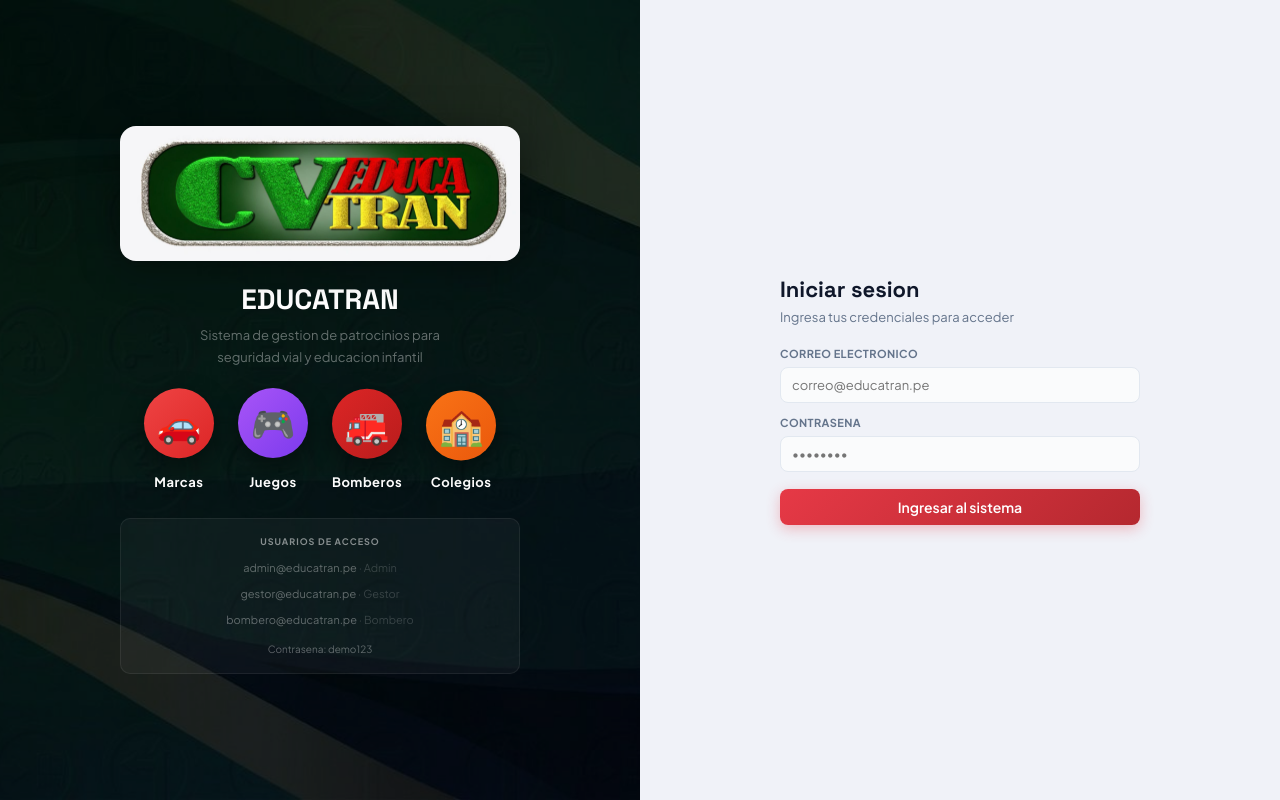
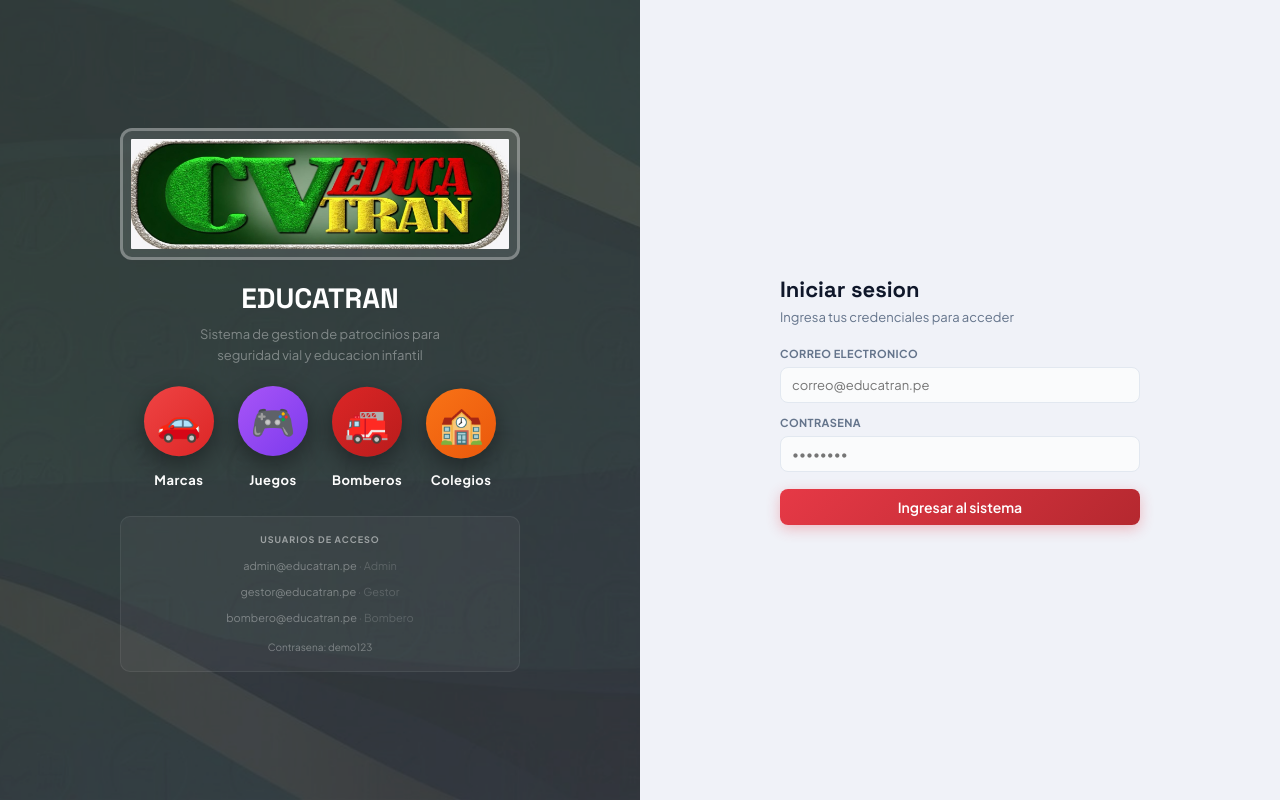
Before and after one commit to danielteoupc/educatran, a React (Vite) app: page / in a window 1280 px wide. Built offline with nearby package versions, Linux system fonts and the light colour scheme; the HTML template or start-up script is replaced by a standard one.

Commit message:
fondo login FONDO3, logo con borde elegante

```diff
--- a/src/App.jsx
+++ b/src/App.jsx
@@ -183,7 +183,7 @@ textarea{resize:vertical;min-height:72px}
 /* LOGIN */
 .lw{display:grid;grid-template-columns:1fr 1fr;min-height:100vh}
 .ll{background:url('/fondo3.jpg') center center / cover no-repeat;display:flex;flex-direction:column;align-items:center;justify-content:center;padding:60px;position:relative;overflow:hidden}
-.ll::before{content:'';position:absolute;inset:0;background:rgba(0,0,0,0.55);z-index:0}
+.ll::before{content:'';position:absolute;inset:0;background:rgba(0,0,0,0.45);z-index:0}
 .ll > *{position:relative;z-index:1}
 .lr{background:var(--bg);display:flex;align-items:center;justify-content:center;padding:60px}
 .lform{width:100%;max-width:360px}
@@ -861,10 +861,10 @@ function Login({ onLogin }) {
 
   return (
     <div className="lw">
-      <div className="ll">
+      <div className="ll" style={{ backgroundImage: 'url(/img/FONDO3.jpg)', backgroundSize: 'cover', backgroundPosition: 'center', backgroundRepeat: 'no-repeat' }}>
         <div style={{ position:'relative', zIndex:1, textAlign:'center' }}>
           <img
-            src="/logo.jpg"
+            src="/img/logo.jpg"
             alt="EDUCATRAN"
             style={{
               width: 400,
@@ -872,8 +872,11 @@ function Login({ onLogin }) {
               objectFit: 'contain',
               margin: '0 auto 20px',
               display: 'block',
-              filter: 'drop-shadow(0 4px 20px rgba(0,0,0,0.4))',
-              borderRadius: 16
+              border: '3px solid rgba(255,255,255,0.3)',
+              borderRadius: '12px',
+              padding: '8px',
+              background: 'rgba(255,255,255,0.1)',
+              backdropFilter: 'blur(4px)'
             }}
           />
           <h1 className="l-h">EDUCATRAN</h1>
```
Also changed, not shown: img/FONDO3.jpg, img/logo.jpg.
